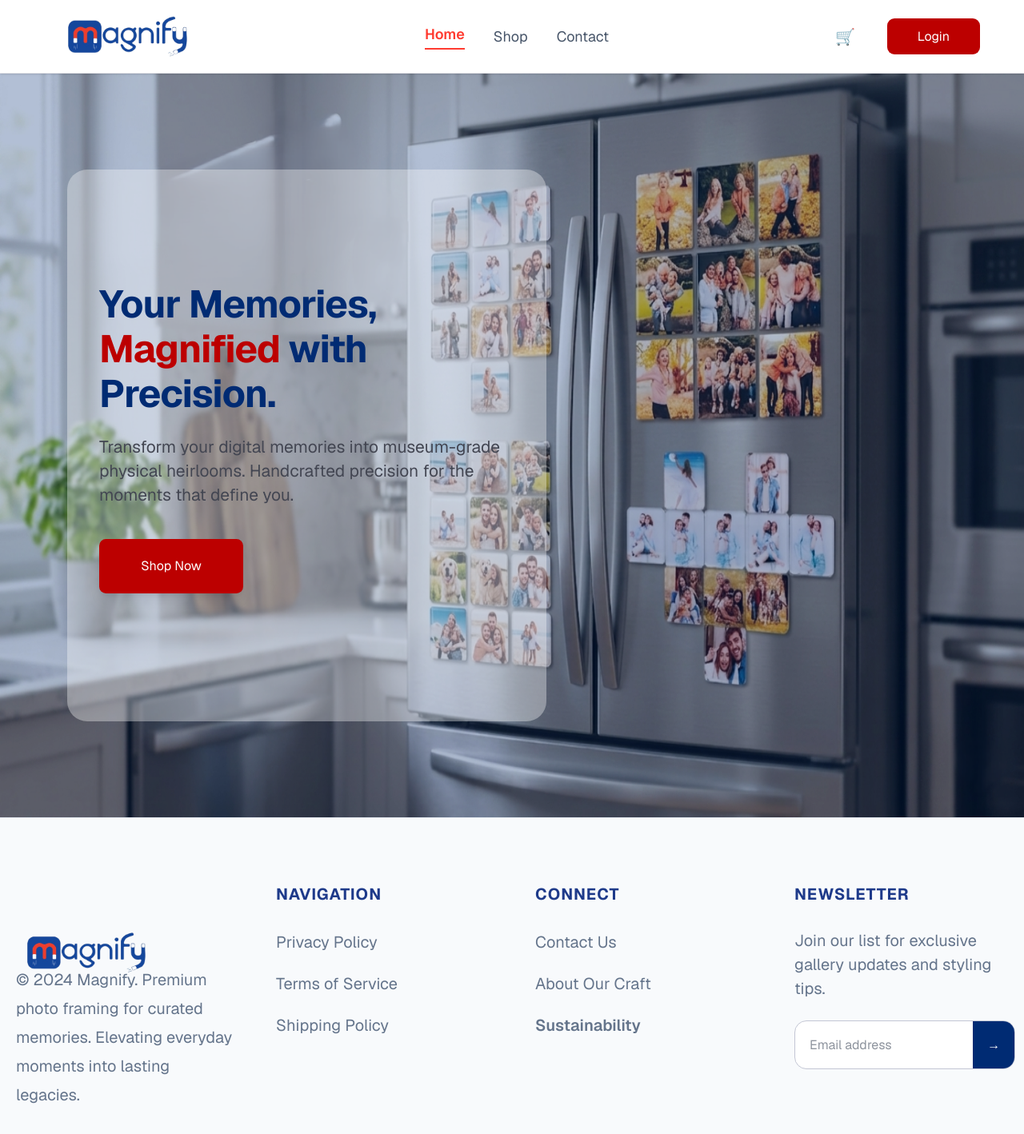
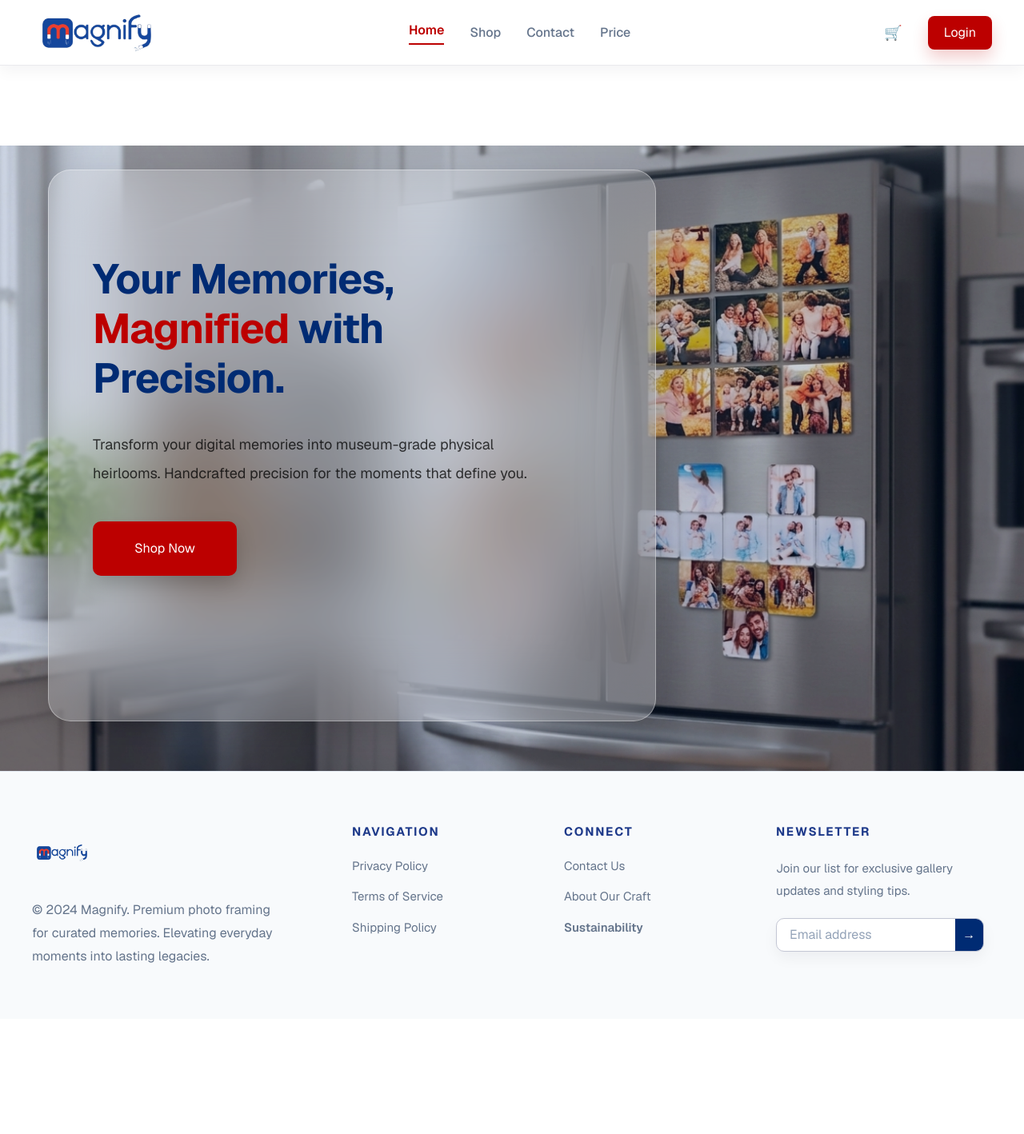
Before and after one commit to Neon-Labz/fridge-magnet-frame-frontend, a Next.js app: page / in a window 1280 px wide. Shown: the top 1418 px of the page at 80% size. After the commit the page ends 1274 px from the top, so only its background shows below. Built offline with nearby package versions, Linux system fonts and the light colour scheme.

Commit message:
Updated home page UI sections

```diff
--- a/src/components/website/CounterSection.tsx
+++ b/src/components/website/CounterSection.tsx
@@ -119,10 +119,10 @@ export default function GalleryOfferSection({
 
           {/* Button */}
           <button
-            className="font-semibold text-sm md:text-base px-8 py-4 rounded shadow-lg transition-transform hover:scale-105"
+            className="whitespace-nowrap font-semibold text-sm md:text-base px-8 py-4 rounded shadow-lg transition-transform hover:scale-105"
             style={{ backgroundColor: "white", color: "#071E54" }}
           >
-            Claim<br/>Offer
+            Claim Offer
           </button>
 
         </div>
--- a/src/components/website/Footer.tsx
+++ b/src/components/website/Footer.tsx
@@ -3,69 +3,82 @@ import Image from "next/image";
 export default function Footer() {
   return (
     <footer className="w-full border-t border-[#E2E8F0] bg-[#F8FAFC]">
-      <div className="mx-auto max-w-[1800px] px-[20px] py-[80px]">
-        <div className="grid gap-12 md:grid-cols-2 xl:grid-cols-[277px_276px_276px_276px] xl:justify-between">
-          <div className="w-full max-w-[277px]">
-            <div className="h-16 w-44">
+      <div className="mx-auto max-w-[1800px] px-4 py-12 sm:px-6 sm:py-14 lg:px-10 lg:py-16">
+
+        <div className="grid gap-8 md:grid-cols-2 xl:grid-cols-[1.2fr_0.75fr_0.75fr_0.9fr] xl:gap-10">
+
+          {/* LEFT */}
+          <div className="flex w-full max-w-[360px] flex-col items-start">
+
+            {/* LOGO */}
+            <div className="relative mb-[20px] h-[75px] w-[190px]">
               <Image
                 src="/logo.png"
                 alt="Magnify Logo"
-                width={177}
-                height={55}
-                className="object-contain"
+                fill
+                priority
+                className="object-contain object-left"
               />
             </div>
 
-            <p className="mt-10 font-inter text-[20px] leading-9 text-[#64748B]">
+            {/* TEXT */}
+            <p className="max-w-[320px] font-inter text-[16px] leading-[1.8] text-[#64748B]">
               © 2024 Magnify. Premium photo framing for curated memories.
               Elevating everyday moments into lasting legacies.
             </p>
           </div>
 
+          {/* NAVIGATION */}
           <div>
-            <h4 className="font-manrope text-[20px] font-bold uppercase tracking-[1px] text-[#1E3A8A]">
+            <h4 className="font-manrope text-[15px] font-bold uppercase tracking-[0.12em] text-[#1E3A8A]">
               Navigation
             </h4>
 
-            <ul className="mt-[30px] space-y-[22px] font-inter text-[20px] text-[#64748B]">
+            <ul className="mt-5 space-y-4 font-inter text-[15px] text-[#64748B]">
               <li>Privacy Policy</li>
               <li>Terms of Service</li>
               <li>Shipping Policy</li>
             </ul>
           </div>
 
+          {/* CONNECT */}
           <div>
-            <h4 className="font-manrope text-[20px] font-bold uppercase tracking-[1px] text-[#1E3A8A]">
+            <h4 className="font-manrope text-[15px] font-bold uppercase tracking-[0.12em] text-[#1E3A8A]">
               Connect
             </h4>
 
-            <ul className="mt-[30px] space-y-[22px] font-inter text-[20px] text-[#64748B]">
+            <ul className="mt-5 space-y-4 font-inter text-[15px] text-[#64748B]">
               <li>Contact Us</li>
               <li>About Our Craft</li>
               <li className="font-semibold">Sustainability</li>
             </ul>
           </div>
 
+          {/* NEWSLETTER */}
           <div>
-            <h4 className="font-manrope text-[20px] font-bold uppercase tracking-[1px] text-[#1E3A8A]">
+            <h4 className="font-manrope text-[15px] font-bold uppercase tracking-[0.12em] text-[#1E3A8A]">
               Newsletter
             </h4>
 
-            <p className="mt-[28px] font-inter text-[20px] leading-[30px] text-[#64748B]">
+            <p className="mt-5 font-inter text-[15px] leading-7 text-[#64748B]">
               Join our list for exclusive gallery updates and styling tips.
             </p>
 
-            <div className="mt-[25px] flex h-[61px] w-full max-w-[276px] overflow-hidden rounded-[15px] border border-[#C3C6D4] bg-white">
+            <div className="mt-5 flex h-[42px] w-full max-w-[260px] overflow-hidden rounded-[10px] border border-[#C3C6D4] bg-white shadow-[0_8px_18px_rgba(15,23,42,0.05)]">
+
               <input
                 type="email"
                 placeholder="Email address"
-                className="w-full px-[18px] font-inter text-[20px] outline-none"
+                className="w-full px-4 font-inter text-[14px] outline-none placeholder:text-[#94A3B8]"
               />
-              <button className="w-[66px] bg-[#002B73] text-[20px] text-white">
+
+              <button className="w-[42px] bg-[#002B73] text-[15px] text-white transition-colors hover:bg-[#001f57]">
                 →
               </button>
+
             </div>
           </div>
+
         </div>
       </div>
     </footer>
--- a/src/components/website/Header.tsx
+++ b/src/components/website/Header.tsx
@@ -11,57 +11,62 @@ export default function Header() {
     if (href === "/" && pathname === "/") return true;
     if (href === "/shop" && pathname === "/shop") return true;
     if (href === "/contact" && pathname === "/contact") return true;
+    if (href === "/price" && pathname === "/price") return true;
     return false;
   };
 
   return (
-    <header className="fixed left-0 top-0 z-50 h-[92px] w-full border-b border-[#E5E5EA] bg-white shadow-sm">
-      <nav className="flex h-full w-full items-center justify-between px-[55px]">
-        {/* LOGO */}
-        <Link href="/" className="ml-4">
+    <header className="fixed left-0 top-0 z-50 h-[82px] w-full border-b border-[#E5E5EA]/80 bg-white/95 shadow-[0_6px_18px_rgba(15,23,42,0.05)] backdrop-blur-sm">
+      <nav className="mx-auto flex h-full w-full max-w-[1800px] items-center justify-between px-4 sm:px-6 lg:px-10">
+        <Link href="/" className="shrink-0">
           <Image
             src="/logo.png"
             alt="Magnify Logo"
             width={177}
             height={55}
             priority
-            className="object-contain"
+            className="h-auto w-[118px] object-contain sm:w-[138px] lg:w-[162px]"
           />
         </Link>
 
-        {/* NAV LINKS */}
-        <div className="flex items-center gap-[36px] font-inter text-[18px]">
+        <div className="flex items-center gap-3 font-inter text-[13px] font-medium sm:gap-6 sm:text-[15px] lg:gap-8 lg:text-[16px]">
           <Link
             href="/"
-            className={isActive("/") ? "border-b-[2px] border-[#FF3B30] pb-[4px] font-semibold text-[#FF3B30]" : "text-[#475569]"}
+            className={isActive("/") ? "border-b-[2px] border-[#BC0000] pb-[4px] font-semibold text-[#BC0000]" : "text-[#64748B] transition-colors hover:text-[#002B73]"}
           >
             Home
           </Link>
 
           <Link
             href="/shop"
-            className={isActive("/shop") ? "border-b-[2px] border-[#FF3B30] pb-[4px] font-semibold text-[#FF3B30]" : "text-[#475569]"}
+            className={isActive("/shop") ? "border-b-[2px] border-[#BC0000] pb-[4px] font-semibold text-[#BC0000]" : "text-[#64748B] transition-colors hover:text-[#002B73]"}
           >
             Shop
           </Link>
 
           <Link
             href="/contact"
-            className={isActive("/contact") ? "border-b-[2px] border-[#FF3B30] pb-[4px] font-semibold text-[#FF3B30]" : "text-[#475569]"}
+            className={isActive("/contact") ? "border-b-[2px] border-[#BC0000] pb-[4px] font-semibold text-[#BC0000]" : "text-[#64748B] transition-colors hover:text-[#002B73]"}
           >
             Contact
           </Link>
+
+          <Link
+            href="/price"
+            className={isActive("/price") ? "border-b-[2px] border-[#BC0000] pb-[4px] font-semibold text-[#BC0000]" : "text-[#64748B] transition-colors hover:text-[#002B73]"}
+          >
+            Price
+          </Link>
         </div>
 
-        {/* RIGHT SIDE */}
-        <div className="flex items-center gap-[40px]">
-          <div className="relative cursor-pointer text-[20px] text-[#475569]">
+        <div className="flex items-center gap-2 sm:gap-4 lg:gap-6">
+          <div className="relative cursor-pointer rounded-full p-1.5 text-[16px] text-[#64748B] transition-colors hover:bg-[#F8FAFC] hover:text-[#002B73] sm:p-2 sm:text-[18px]">
             🛒
 
           </div>
 
         <Link href="/login">
-          <button className="h-[45px] w-[116px] rounded-[9px] bg-[#BC0000] font-inter text-[18px] font-semibold text-white">
+          <button className="h-[38px] rounded-[8px] bg-[#BC0000] px-4 font-inter text-[13px] font-semibold text-white shadow-[0_10px_20px_rgba(188,0,0,0.2)] transition-colors hover:bg-[#a10000] sm:h-[42px] sm:px-5 sm:text-[15px] lg:text-[16px]">
             Login
           </button>
         </Link>
--- a/src/components/website/Hero.tsx
+++ b/src/components/website/Hero.tsx
@@ -1,37 +1,107 @@
 'use client';
 
-import { useRouter } from "next/navigation";
+import { useRouter } from 'next/navigation';
 
 export default function Hero() {
   const router = useRouter();
 
   return (
-    <section className="relative min-h-232.5 w-full overflow-hidden">
+    <section className="relative mt-[90px] h-[782px] w-full overflow-hidden">
+
+      {/* BACKGROUND IMAGE */}
       <div
-      className="absolute inset-0 bg-size-[100%_100%] bg-center bg-no-repeat"
-      style={{ backgroundImage: "url('/bg-hero.png')" }}
+        className="absolute inset-0 bg-cover bg-center bg-no-repeat"
+        style={{
+          backgroundImage: "url('/bg-hero.png')",
+        }}
       />
 
-      <div className="absolute inset-0 bg-[#002B73]/30" />
+      {/* DARK OVERLAY */}
+      <div className="absolute inset-0 bg-[#002B73]/20" />
 
-      <div className="relative z-10 flex max-w-359.5 min-h-232.5 items-center px-21">
-        <div className="max-w-149.75  min-h-172.5 rounded-[25px] bg-white/35 px-10 pt-35 pb-25 backdrop-blur-[0px]">
-          <h1 className="max-w-138.5 font-manrope text-[48px] font-bold leading-14 tracking-[-0.96px] text-[#002B73]">
-            Your Memories,{" "}
-            <span className="text-[#BC0000]">Magnified</span> with Precision.
+      {/* CONTENT */}
+      <div className="relative z-10 flex h-full items-start pl-[60px] pt-[30px]">
+
+        {/* GLASS BOX */}
+        <div
+          className="
+            relative
+            h-[690px]
+            w-[760px]
+            rounded-[28px]
+            border
+            border-white/35
+            bg-[rgba(255,255,255,0.22)]
+            backdrop-blur-[45px]
+            shadow-[0_10px_40px_rgba(0,0,0,0.15)]
+          "
+        >
+
+          {/* TEXT CONTAINER */}
+          <div className="absolute left-[55px] top-[105px] w-[620px]">
+
+            {/* TITLE */}
+            <h1
+              className="
+                font-manrope
+                text-[52px]
+                font-bold
+                leading-[62px]
+                tracking-[-1px]
+                text-[#002B73]
+              "
+            >
+              Your Memories, <br />
+
+              <span className="text-[#BC0000]">
+                Magnified
+              </span>{' '}
+
+              with <br />
+
+              Precision.
             </h1>
 
-          <p className="mt-6 max-w-132.75 font-inter text-[21px] leading-7.5 text-[#434652]">
-            Transform your digital memories into museum-grade physical
-            heirlooms. Handcrafted precision for the moments that define you.
+            {/* PARAGRAPH */}
+            <p
+              className="
+                mt-[34px]
+                w-[560px]
+                font-inter
+                text-[18px]
+                leading-[36px]
+                text-black/75
+              "
+            >
+              Transform your digital memories into museum-grade
+              physical heirlooms. Handcrafted precision for the
+              moments that define you.
             </p>
 
+            {/* BUTTON */}
             <button
               onClick={() => router.push('/shop')}
-            className="mt-10 h-17 w-45 rounded-[8.5px] bg-[#BC0000] font-inter text-[19px] font-semibold text-white shadow-lg"
+              className="
+                mt-[42px]
+                flex
+                h-[68px]
+                w-[180px]
+                items-center
+                justify-center
+                rounded-[10px]
+                bg-[#BC0000]
+                text-[18px]
+                font-semibold
+                text-white
+                shadow-[0_10px_25px_rgba(0,0,0,0.18)]
+                transition-all
+                hover:bg-[#a00000]
+              "
             >
               Shop Now
             </button>
+
+          </div>
         </div>
       </div>
     </section>
--- a/src/components/website/VideoSection.tsx
+++ b/src/components/website/VideoSection.tsx
@@ -7,12 +7,12 @@ export default function VideoSection() {
 
         {/* Left Content */}
         <div className="w-full lg:w-1/2 lg:pr-[40px]">
-          <h2 className="font-manrope text-[35px] font-bold leading-[44px] tracking-[-0.35px] text-[#002B73] lg:text-[40px] lg:leading-[50px]">
+          <h2 className="font-manrope text-[30px] font-bold leading-[44px] tracking-[-0.35px] text-[#002B73] lg:text-[40px] lg:leading-[50px]">
             What is a Magnet Frame?
           </h2>
           <div className="mt-[16px] h-[3px] w-[90px] bg-[#BC0000]"></div>
 
-          <p className="mt-[40px] max-w-[550px] font-inter text-[30px] font-normal leading-[37px] tracking-[1px] text-[#4B5563]">
+          <p className="mt-[40px] max-w-[550px] font-inter text-[23px] font-normal leading-[37px] tracking-[1px] text-[#4B5563]">
             Your memories - printed, magnetised & displayed on premium tiles that stick straight to your fridge.
           </p>
         </div>
```
Lines whose indentation alone changed are shown as unchanged.
